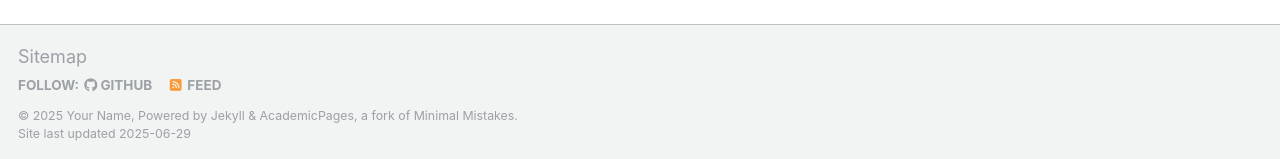
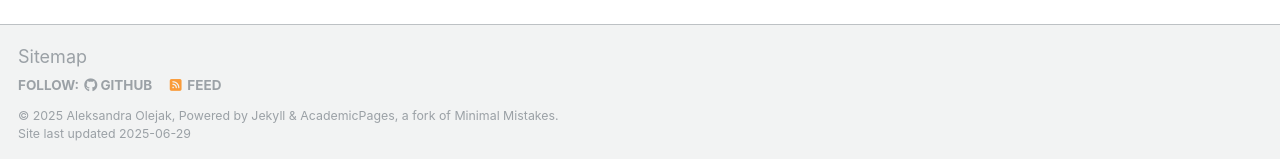
Before and after one commit to aleole/aleole.github.io, a Jekyll site: the page built from _pages/talkmap.html, in a window 1280 px wide and 1320 px high. Shown: the part 1158-1317 px from the top of the window. Built offline with Jekyll 4.4.1, drawn with Linux system fonts in a browser that asks for light colours; nearby versions of some CDN libraries; some web fonts are replaced; a script that is not in the unit is left out.

Commit message:
Update _config.yml

```diff
--- a/_config.yml
+++ b/_config.yml
@@ -11,9 +11,9 @@ locale                   : "en-US"
 site_theme               : "default"
 title                    : "Your Name / Site Title"
 title_separator          : "-"
-name                     : &name "Your Name"
-description              : &description "personal description"
-url                      : https://academicpages.github.io # the base hostname & protocol for your site e.g. "https://[your GitHub username].github.io" or if you already have some other page hosted on Github then use "https://[your GitHub username].github.io/[Your Repo Name]"
+name                     : &name "Aleksandra Olejak"
+description              : &description "Postdoctoral fellow at Max Planck Institute for Astrophysics."
+url                      : https://aleole.github.io # the base hostname & protocol for your site e.g. "https://[your GitHub username].github.io" or if you already have some other page hosted on Github then use "https://[your GitHub username].github.io/[Your Repo Name]"
 baseurl                  : "" # the subpath of your site, e.g. "/blog"
 repository               : "academicpages/academicpages.github.io"
 
```
